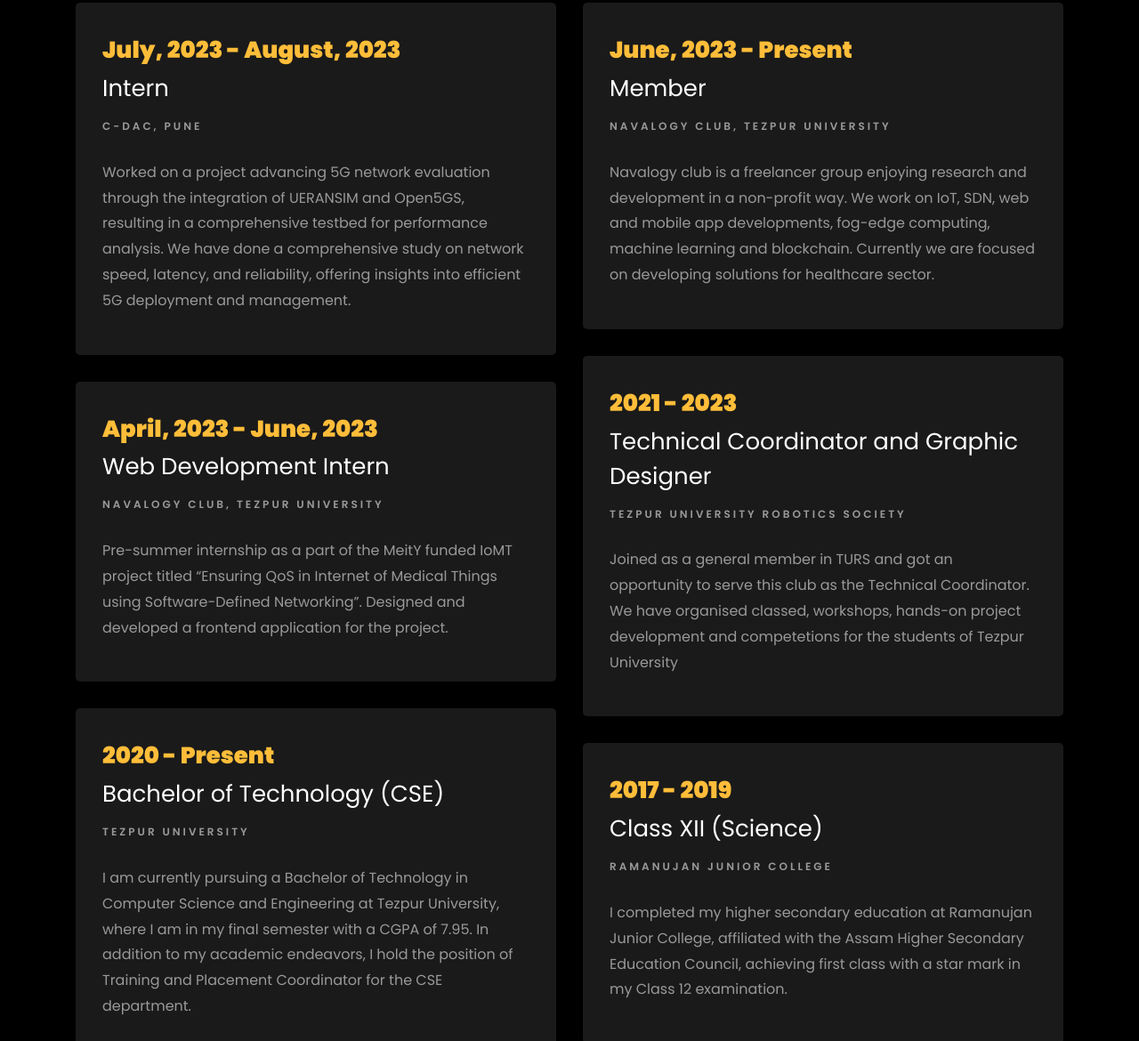
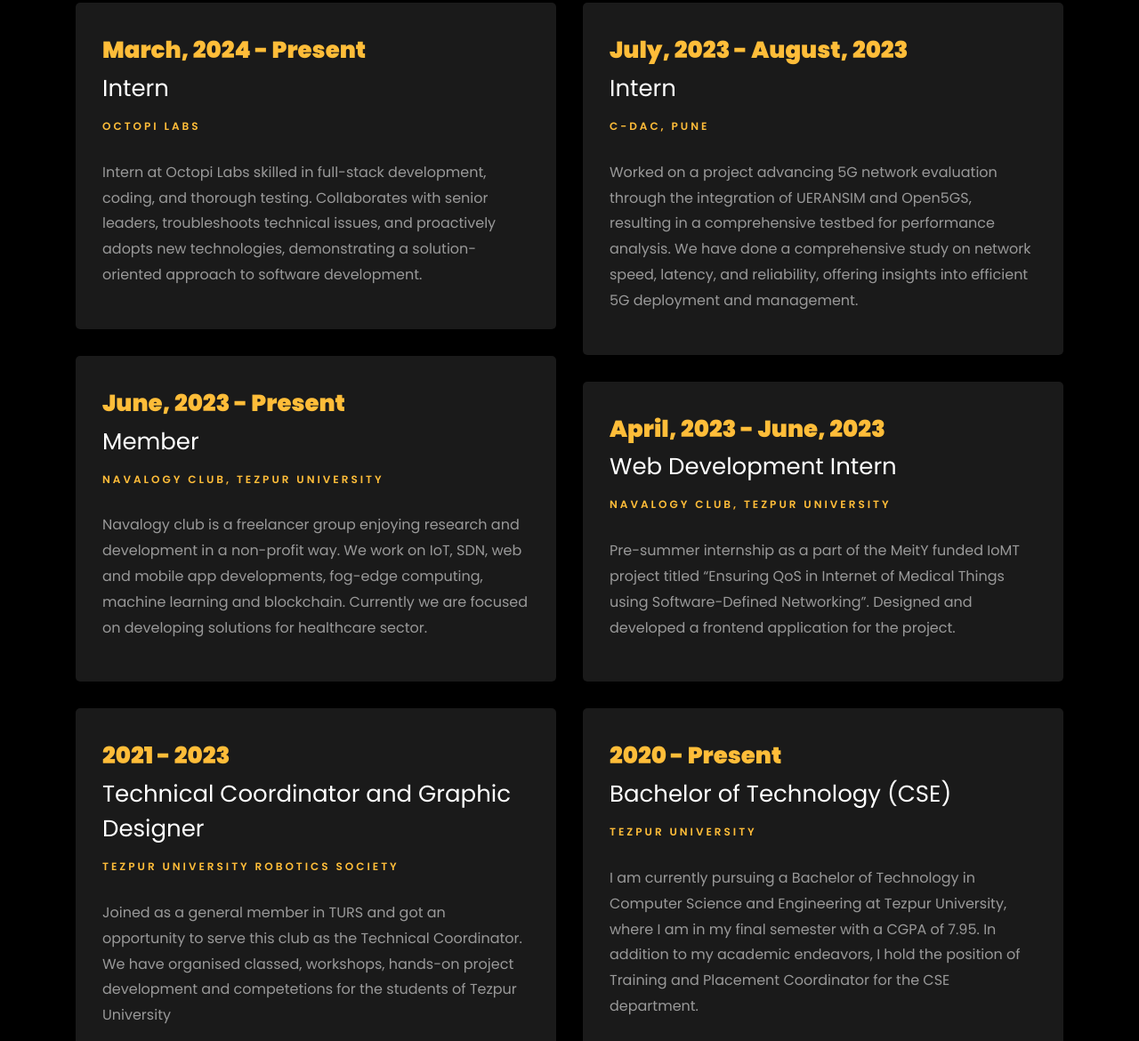
Before and after one commit to ArindomAich1/portfolio, a plain HTML site: page index.html in a window 1280 px wide. Shown: the part 1630-2800 px from the top of the page at 89% size. Drawn offline with Linux system fonts and the light colour scheme; files whose address does not match are found by name.

Commit message:
octopi credential and a tags

```diff
--- a/index.html
+++ b/index.html
@@ -58,7 +58,7 @@
 		          	<div class="text">
 		          		<span class="subheading">Hello!</span>
 			            <h1 class="mb-4 mt-3">I'm <span>Arindom Aich</span></h1>
-			            <h2 class="mb-4">Yet Another CS Guy</h2>
+			            <h2 class="mb-4">Just Another CS Guy</h2>
 			            <p ><a href="mailto:arindomaich2@gmail.com" class="btn btn-primary py-3 px-4">Hire me</a> <a href="#about-section" class="btn btn-white btn-outline-white py-3 px-4">About Me</a></p>
 		            </div>
 		          </div>
@@ -127,28 +127,54 @@
         </div>
     		<div class="row">
     			<div class="col-md-6">
+					<div class="resume-wrap ftco-animate">
+    					<span class="date">March, 2024 - Present</span>
+    					<h2>Intern</h2>
+    					<span class="position"><a href="https://octopi-labs.com/">Octopi Labs</a></span>
+    					<p class="mt-4">Intern at Octopi Labs skilled in full-stack development, coding, and thorough testing. Collaborates with senior leaders, troubleshoots technical issues, and proactively adopts new technologies, demonstrating a solution-oriented approach to software development.</p>
+    				</div>
+    				<div class="resume-wrap ftco-animate">
+    					<span class="date">June, 2023 - Present</span>
+    					<h2>Member</h2>
+    					<span class="position"><a href="https://navalogy.com/">Navalogy Club, Tezpur University</a></span>
+    					<p class="mt-4">Navalogy club is a freelancer group enjoying research and development in a non-profit way. We work on IoT, SDN, web and mobile app developments, fog-edge computing, machine learning and blockchain. Currently we are focused on developing solutions for healthcare sector.</p>
+    				</div>
+    				<div class="resume-wrap ftco-animate">
+    					<span class="date">2021 - 2023</span>
+    					<h2>Technical Coordinator and Graphic Designer</h2>
+    					<span class="position"><a href="https://tu-roboticssociety.web.app/">Tezpur University Robotics Society</a></span>
+    					<p class="mt-4">Joined as a general member in TURS and got an opportunity to serve this club as the Technical Coordinator. We have organised classed, workshops, hands-on project development and competetions for the students of Tezpur University</p>
+    				</div>
+    				<div class="resume-wrap ftco-animate">
+    					<span class="date">2017 - 2019</span>
+    					<h2>Class XII (Science) </h2>
+    					<span class="position"><a href="https://www.ramanujanjuniorcollege.com/">Ramanujan Junior College, Nagaon</a></span>
+    					<p class="mt-4">I completed my higher secondary education at Ramanujan Junior College, affiliated with the Assam Higher Secondary Education Council, achieving first class with a star mark in my Class 12 examination.</p>
+    				</div>
+    			</div>
+				<div class="col-md-6">
     				<div class="resume-wrap ftco-animate">
     					<span class="date">July, 2023 - August, 2023</span>
     					<h2>Intern</h2>
-    					<span class="position">C-DAC, Pune</span>
+    					<span class="position"><a href="https://www.cdac.in/index.aspx?id=PN">C-DAC, Pune</a></span>
     					<p class="mt-4">Worked on a project advancing 5G network evaluation through the integration of UERANSIM and Open5GS, resulting in a comprehensive testbed for performance analysis. We have done a comprehensive study on network speed, latency, and reliability, offering insights into efficient 5G deployment and management.</p>
     				</div>
 					<div class="resume-wrap ftco-animate">
     					<span class="date">April, 2023 - June, 2023</span>
     					<h2>Web Development Intern</h2>
-    					<span class="position">Navalogy Club, Tezpur University</span>
+    					<span class="position"><a href="https://navalogy.com/">Navalogy Club, Tezpur University</a></span>
     					<p class="mt-4">Pre-summer internship as a part of the MeitY funded IoMT project titled “Ensuring QoS in Internet of Medical Things using Software-Defined Networking”. Designed and developed a frontend application for the project.</p>
     				</div>
 					<div class="resume-wrap ftco-animate">
     					<span class="date">2020 - Present</span>
     					<h2>Bachelor of Technology (CSE)</h2>
-    					<span class="position">Tezpur University</span>
+    					<span class="position"><a href="https://www.tezu.ernet.in/">Tezpur University</a></span>
     					<p class="mt-4">I am currently pursuing a Bachelor of Technology in Computer Science and Engineering at Tezpur University, where I am in my final semester with a CGPA of 7.95. In addition to my academic endeavors, I hold the position of Training and Placement Coordinator for the CSE department.</p>
     				</div>
     				<div class="resume-wrap ftco-animate">
     					<span class="date">2005 - 2017</span>
     					<h2>HSLC</h2>
-    					<span class="position">Sankardev Shishu/Vidya Niketan</span>
+    					<span class="position"><a href="https://shankardevbnc.org/about-school.aspx">Sankardev Shishu/Vidya Niketan, B. Chariali</a></span>
     					<p class="mt-4">I completed my High School Leaving Certificate (HSLC) at Sankardev Shishu/Vidya Niketan, Biswanath Chariali, under the Board of Secondary Education, Assam, achieving first class with distinction. Additionally, I secured the 16th rank statewide in the Mathelatics exam organized by the Assam Association of Mathematics in 2012, demonstrating my proficiency and passion for the subject.</p>
     				</div>
 					<!-- <div class="resume-wrap ftco-animate">
@@ -157,27 +183,6 @@
     					<span class="position">Cambridge University</span>
     					<p class="mt-4">A small river named Duden flows by their place and supplies it with the necessary regelialia. It is a paradisematic country, in which roasted parts of sentences fly into your mouth.</p>
     				</div> -->
-    			</div>
-
-    			<div class="col-md-6">
-    				<div class="resume-wrap ftco-animate">
-    					<span class="date">June, 2023 - Present</span>
-    					<h2>Member</h2>
-    					<span class="position">Navalogy Club, Tezpur University</span>
-    					<p class="mt-4">Navalogy club is a freelancer group enjoying research and development in a non-profit way. We work on IoT, SDN, web and mobile app developments, fog-edge computing, machine learning and blockchain. Currently we are focused on developing solutions for healthcare sector.</p>
-    				</div>
-    				<div class="resume-wrap ftco-animate">
-    					<span class="date">2021 - 2023</span>
-    					<h2>Technical Coordinator and Graphic Designer</h2>
-    					<span class="position">Tezpur University Robotics Society</span>
-    					<p class="mt-4">Joined as a general member in TURS and got an opportunity to serve this club as the Technical Coordinator. We have organised classed, workshops, hands-on project development and competetions for the students of Tezpur University</p>
-    				</div>
-    				<div class="resume-wrap ftco-animate">
-    					<span class="date">2017 - 2019</span>
-    					<h2>Class XII (Science) </h2>
-    					<span class="position">Ramanujan Junior College</span>
-    					<p class="mt-4">I completed my higher secondary education at Ramanujan Junior College, affiliated with the Assam Higher Secondary Education Council, achieving first class with a star mark in my Class 12 examination.</p>
-    				</div>
     			</div>
     		</div>
     		<div class="row justify-content-center mt-5">
```
Also changed, not shown: css/style.css.
